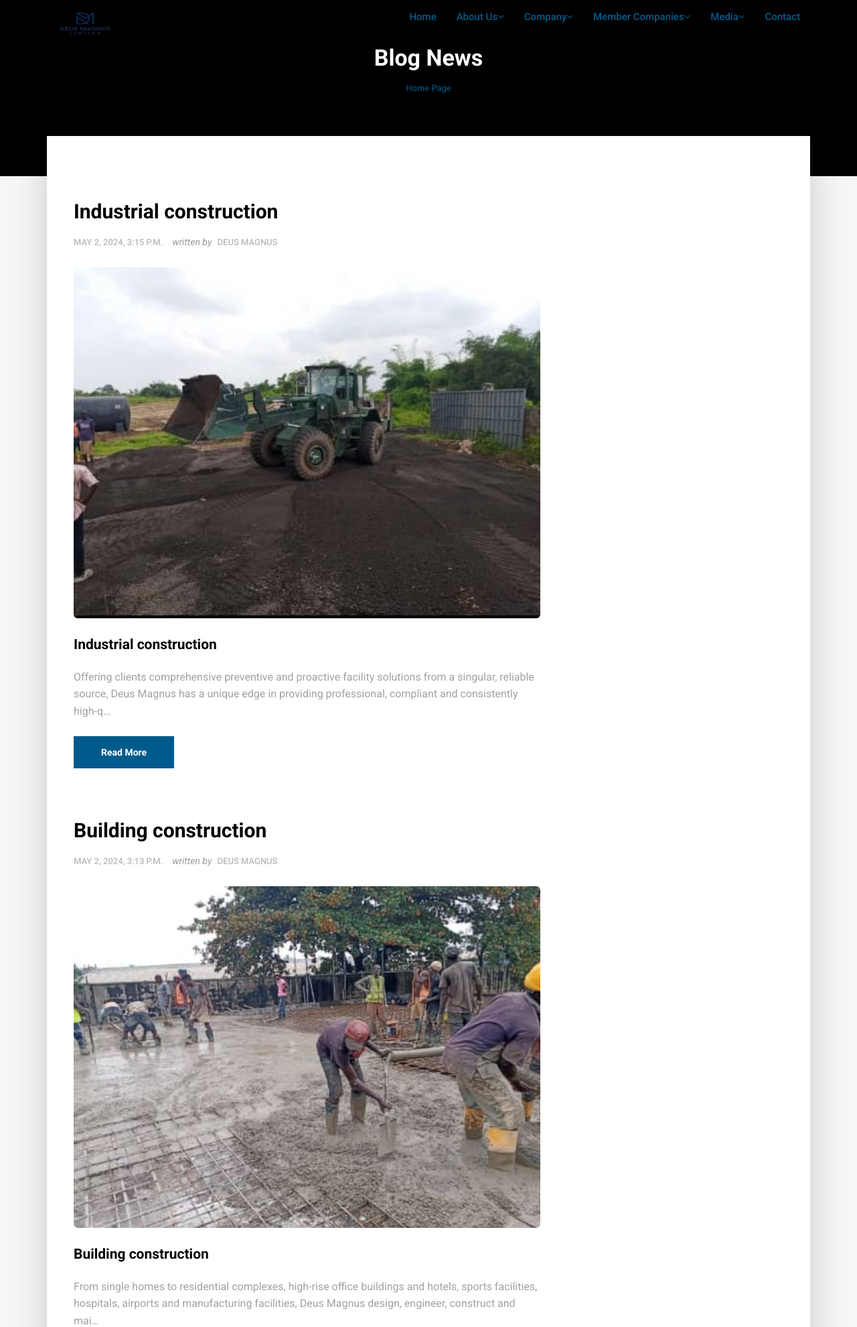
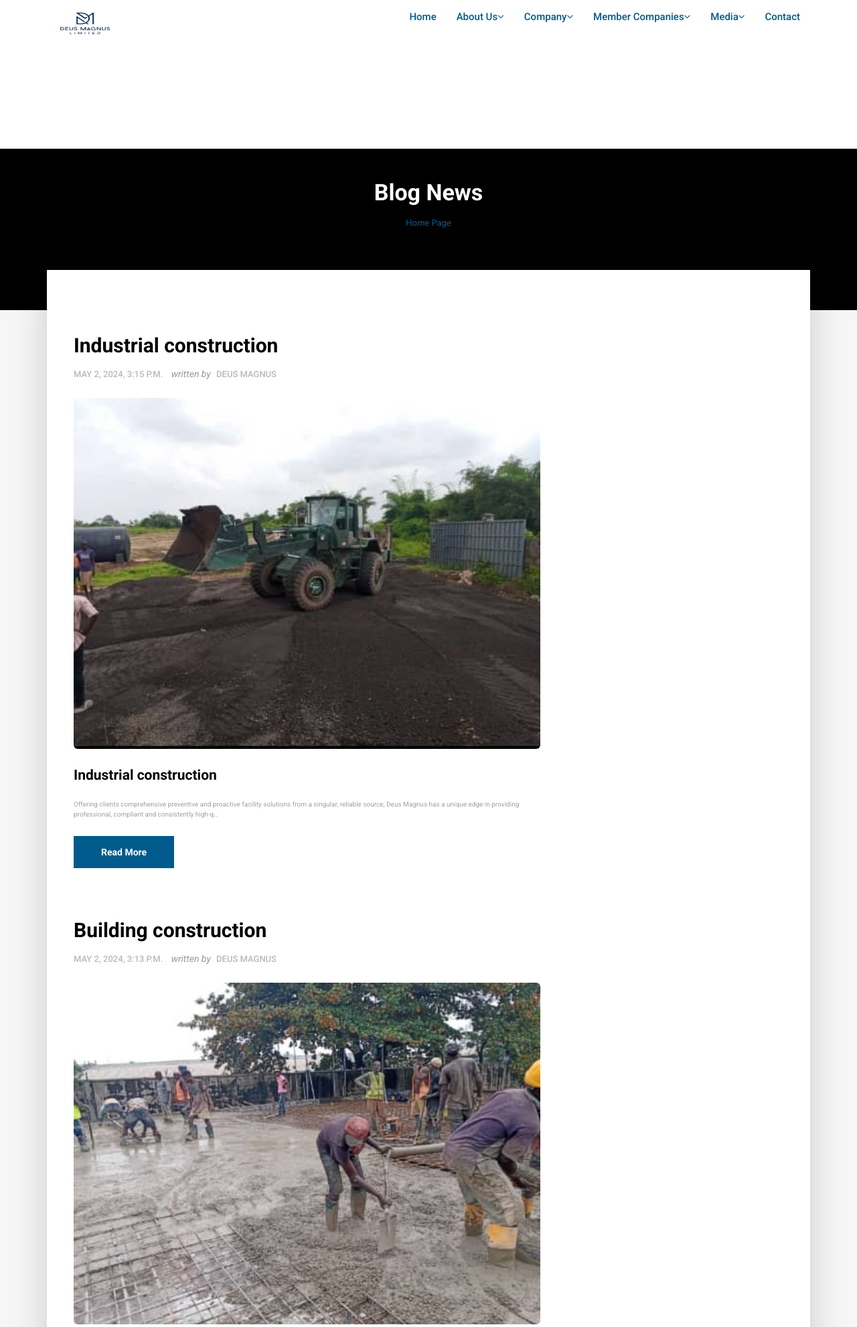
Before and after one commit to godwinumosen/deusmagnus_old_file, a Django app: page /blog/ in a window 1280 px wide. Shown: the top 1981 px of the page at 67% size. Run offline with Django 5.2, Linux system fonts and the light colour scheme; data comes from the database, SQL or seed files in the repository; some libraries are stand-ins or nearby versions; some web fonts are replaced.

```diff
--- a/static/css/style.css
+++ b/static/css/style.css
@@ -87,8 +87,16 @@ body {
     line-height: 1.6;
     font-size: 16px;
     color: #a2a2a2;
-}
-
+
+    margin: 0;
+    margin-top: 222px;
+    font-family: sans-serif;
+    font-size: 1rem;
+    font-weight: 400;
+    line-height: 1.5;
+    text-align: left;
+    background-color: #fff;
+}
 
 
 
```
